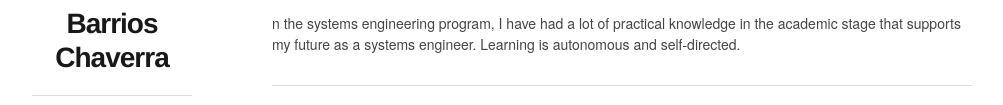
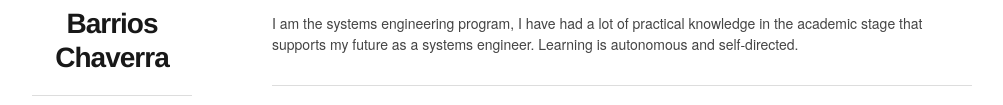
Before and after one commit to geiderbarrios/hoja-de-vida-barrios., a plain HTML site: page tarea-hoja-de-vida/index.html in a window 1280 px wide. Shown: the part 347-452 px from the top of the page, without its empty margins (138-1141 px from the left). Drawn offline with Linux system fonts and the light colour scheme.

Commit message:
Update index.html

```diff
--- a/tarea-hoja-de-vida/index.html
+++ b/tarea-hoja-de-vida/index.html
@@ -81,7 +81,7 @@
 
 
 
-			<p>  n the systems engineering program, I have had a lot of practical knowledge in the academic stage that supports my future as a systems engineer. Learning is autonomous and self-directed.</p>
+			<p>  I am the systems engineering program, I have had a lot of practical knowledge in the academic stage that supports my future as a systems engineer. Learning is autonomous and self-directed.</p>
 
 		</div>
 
```
